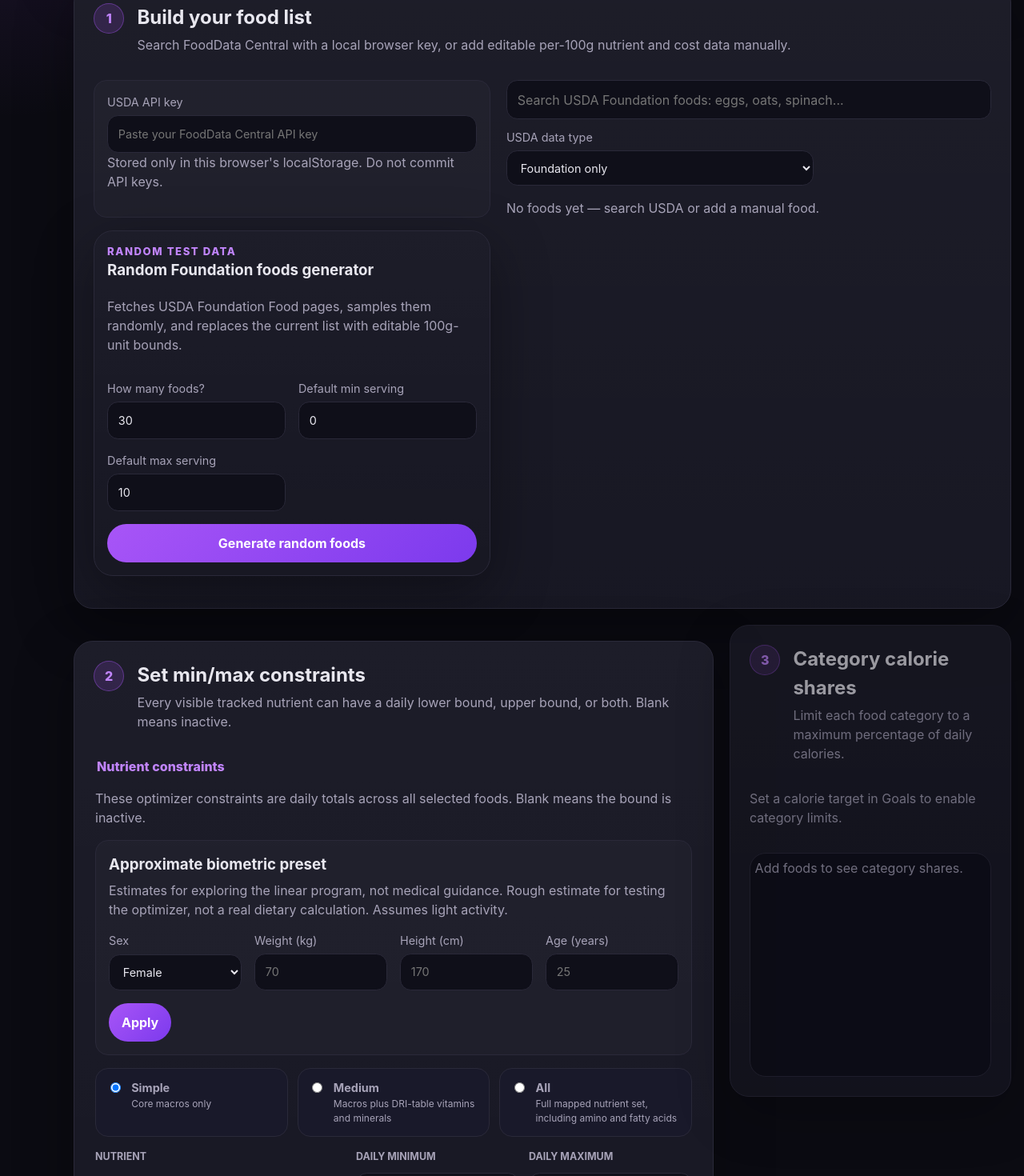
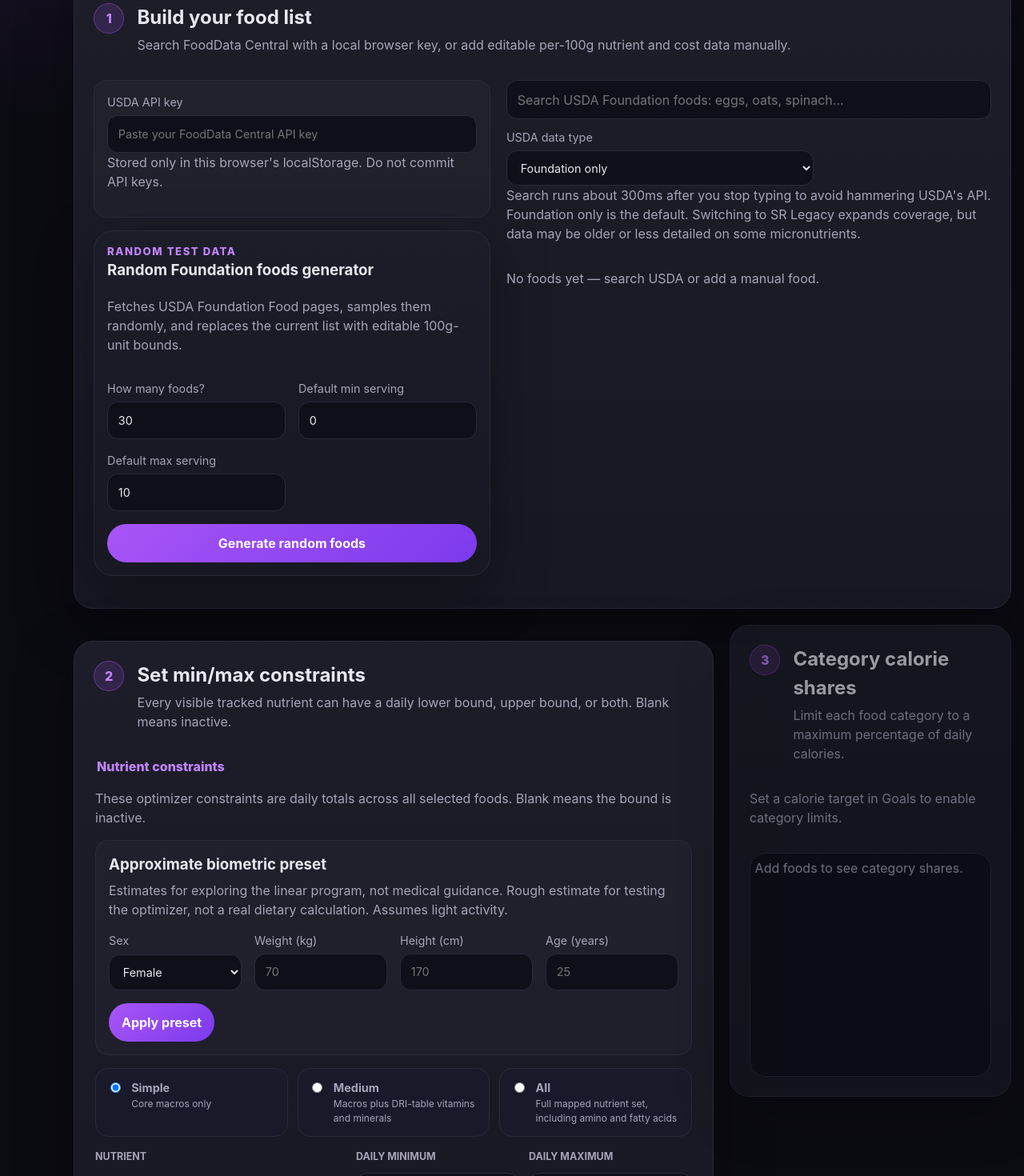
Before and after one commit to nvantine/diet_optimizer, a React (Vite) app: page / in a window 1280 px wide. Shown: the part 395-1865 px from the top of the page at 80% size. Built offline with nearby package versions, Linux system fonts and the light colour scheme.

Commit message:
fix: restore labels used by tests

```diff
--- a/src/components/GoalsPanel.jsx
+++ b/src/components/GoalsPanel.jsx
@@ -45,7 +45,7 @@ export default function GoalsPanel({ constraints, selectedTier, setConstraints,
           <label htmlFor="preset-height">Height (cm)<input id="preset-height" type="number" min="0" step="0.1" value={preset.heightCm} onChange={updatePreset('heightCm')} placeholder="170" /></label>
           <label htmlFor="preset-age">Age (years)<input id="preset-age" type="number" min="0" step="1" value={preset.ageYears} onChange={updatePreset('ageYears')} placeholder="25" /></label>
         </div>
-        <button className="preset-button" type="button" onClick={applyPreset}>Apply</button>
+        <button className="preset-button" type="button" onClick={applyPreset}>Apply preset</button>
       </div>
       <div className="tier-selector" role="radiogroup" aria-label="Nutrient constraint tier">
         {TIER_OPTIONS.map(option => (
--- a/src/components/IngredientSearch.jsx
+++ b/src/components/IngredientSearch.jsx
@@ -95,7 +95,10 @@ export default function IngredientSearch({ apiKey, existingIds = new Set(), onAd
           <option value={USDA_DATA_TYPES.foundationAndSrLegacy}>Foundation + SR Legacy</option>
         </select>
       </label>
-
+      <p className="muted">
+        Search runs about 300ms after you stop typing to avoid hammering USDA's API.
+        Foundation only is the default. Switching to SR Legacy expands coverage, but data may be older or less detailed on some micronutrients.
+      </p>
 
       {message && <p className="alert">{message}</p>}
 
```
